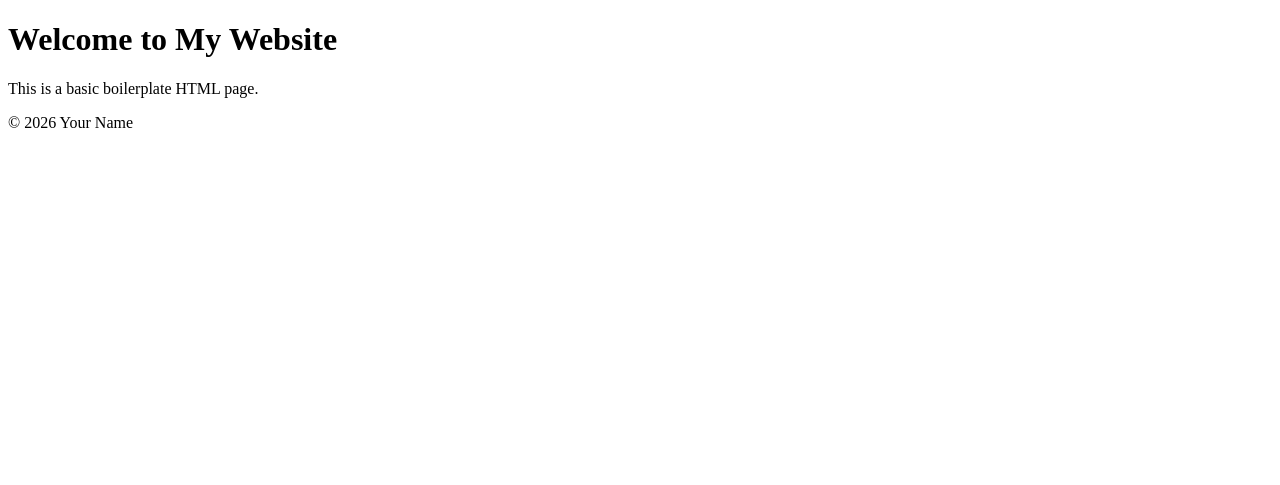
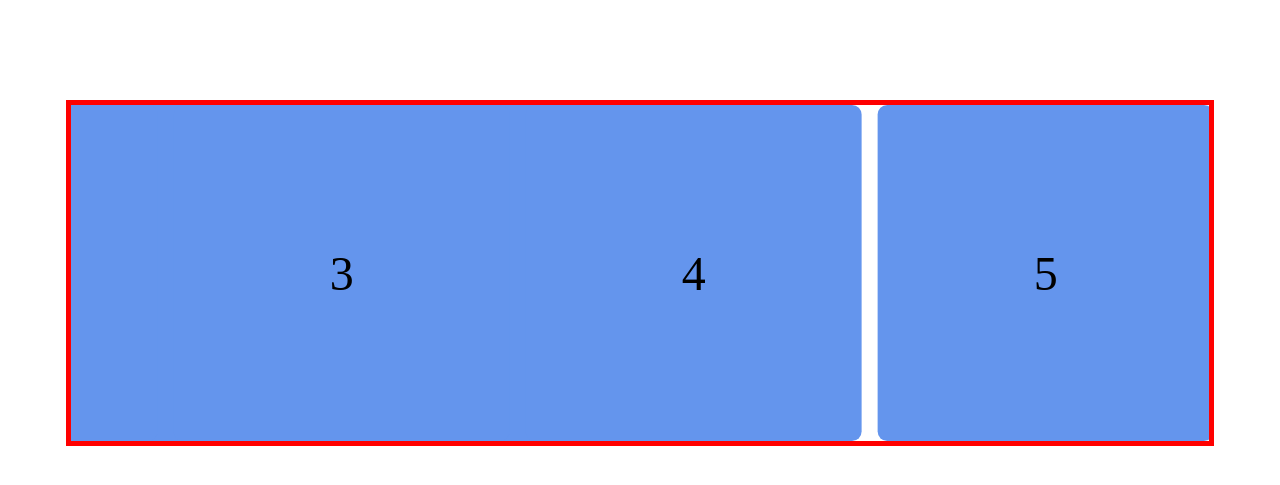
Before and after one commit to olliefowlds/renderWebsite, a Flask app: page / in a window 1280 px wide. Shown: the top 485 px of the page. Run offline with Flask 3, Linux system fonts and the light colour scheme.

Commit message:
first spinning shapes

```diff
--- a/app.py
+++ b/app.py
@@ -7,4 +7,4 @@ def home():
     return render_template("index.html")
 
 if __name__ == "__main__":
-    app.run()
+    app.run(debug=True)
--- /dev/null
+++ b/static/css/index.css
@@ -0,0 +1,32 @@
+.carousel{
+    margin: 100px auto;
+    width: 90%;
+    border: 5px red solid;
+    display: flex;
+    overflow-x: auto;
+}
+.carousel::-webkit-scrollbar {
+    display: none;
+}
+.group{
+    display: flex;
+    align-items: center;
+    justify-content: center;
+    gap: 1em;
+    animation: spin 7s infinite linear;
+    padding-right: 1em;
+}
+.card{
+    flex: 0 0 5em;
+    height: 5em;
+    padding: 1em;
+    background: cornflowerblue;
+    font-size: 3rem;
+    border-radius: .2em;
+    text-align: center;
+    align-content: center;
+}
+@keyframes spin {
+    from {translate: 0;}
+    to {translate: -100%;}
+}
--- a/templates/index.html
+++ b/templates/index.html
@@ -4,20 +4,27 @@
     <meta charset="UTF-8">
     <meta http-equiv="X-UA-Compatible" content="IE=edge">
     <meta name="viewport" content="width=device-width, initial-scale=1.0">
-    <title>My Page</title>
+    <title>Our Trip To Leicester</title>
+    <link rel="stylesheet" type="text/css" href="{{ url_for('static', filename='css/index.css') }}">
 </head>
 <body>
-    <header>
-        <h1>Welcome to My Website</h1>
-    </header>
-
-    <main>
-        <p>This is a basic boilerplate HTML page.</p>
-    </main>
-
-    <footer>
-        <p>&copy; 2026 Your Name</p>
-    </footer>
-
+    <div class="carousel">
+        <div class="group">
+            <div class="card">1</div>
+            <div class="card">2</div>
+            <div class="card">3</div>
+            <div class="card">4</div>
+            <div class="card">5</div>
+            <div class="card">6</div>
+        </div>
+        <div aria-hidden class="group">
+            <div class="card">1</div>
+            <div class="card">2</div>
+            <div class="card">3</div>
+            <div class="card">4</div>
+            <div class="card">5</div>
+            <div class="card">6</div>
+        </div>
+    </div>
 </body>
 </html>
```
